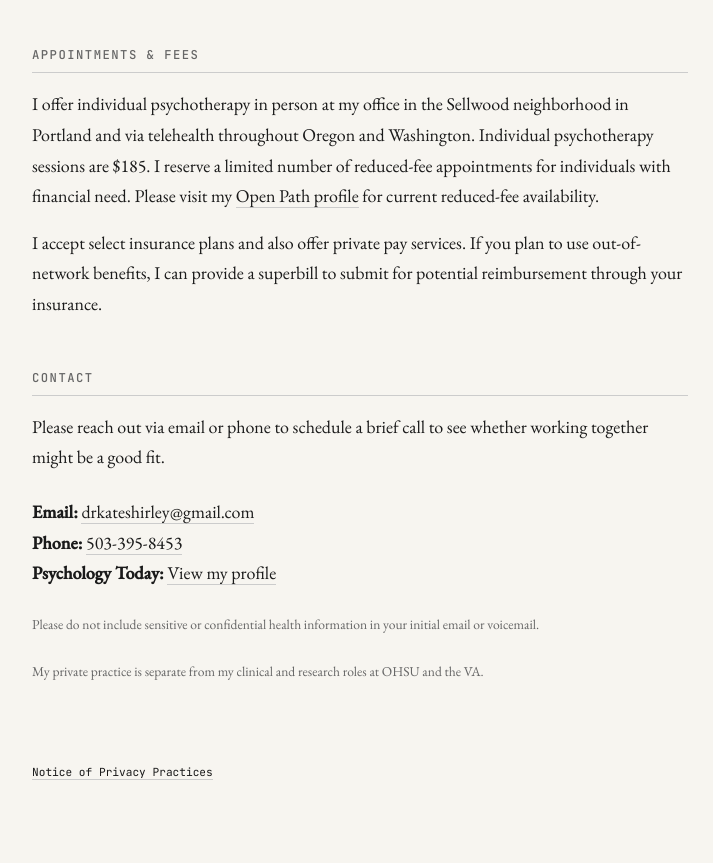
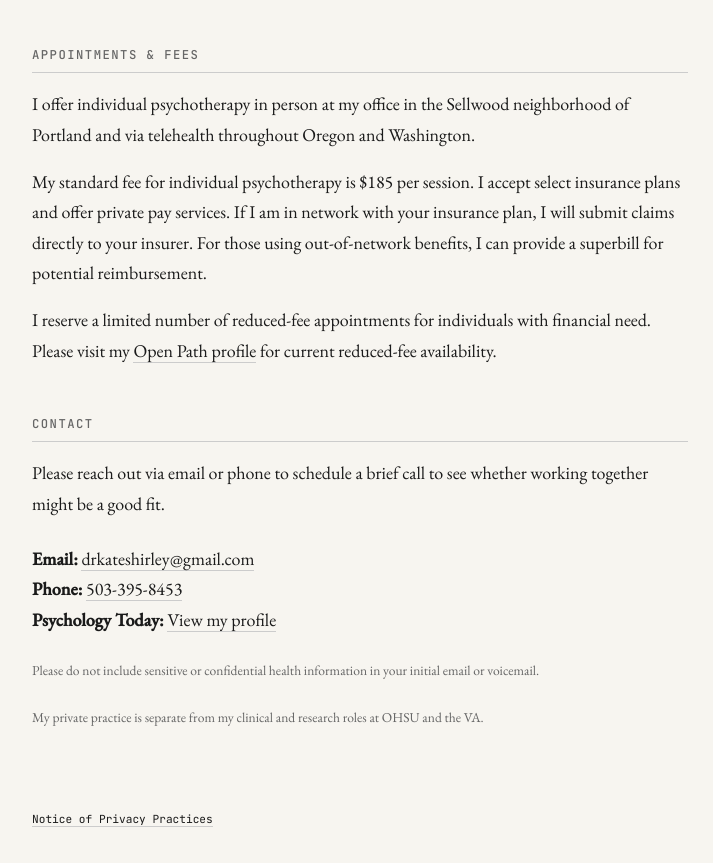
Before and after one commit to drkateshirley/drkateshirley.github.io, a plain HTML site: page clinical.html in a window 1280 px wide. Shown: the part 2258-3121 px from the top of the page, without its empty margins (280-993 px from the left). Drawn offline with nearby package versions, Linux system fonts and the light colour scheme.

Commit message:
Update clinical.html

```diff
--- a/clinical.html
+++ b/clinical.html
@@ -379,18 +379,26 @@
     <section>
       <h2>Appointments &amp; Fees</h2>
 
-      <p>
-        I offer individual psychotherapy in person at my office in
-        the Sellwood neighborhood in Portland and via telehealth throughout Oregon and Washington.
-        Individual psychotherapy sessions are $185. I reserve a limited number of reduced-fee appointments
-        for individuals with financial need. Please visit my <a href="https://openpathcollective.org/therapist/kate-shirley/" target="_blank" rel="noopener noreferrer">Open Path profile</a> for current reduced-fee availability.
-      </p>
+<p>
+  I offer individual psychotherapy in person at my office in the
+  Sellwood neighborhood of Portland and via telehealth throughout
+  Oregon and Washington.
+</p>
 
-      <p>
-I accept select insurance plans and also offer private pay services.
-        If you plan to use out-of-network benefits, I can provide a superbill to
-        submit for potential reimbursement through your insurance.
-      </p>
+<p>
+  My standard fee for individual psychotherapy is $185 per session.
+  I accept select insurance plans and offer private pay services.
+  If I am in network with your insurance plan, I will submit claims
+  directly to your insurer. For those using out-of-network benefits,
+  I can provide a superbill for potential reimbursement.
+</p>
+
+<p>
+  I reserve a limited number of reduced-fee appointments for
+  individuals with financial need. Please visit my
+  <a href="https://openpathcollective.org/therapist/kate-shirley/" target="_blank" rel="noopener noreferrer">Open Path profile</a>
+  for current reduced-fee availability.
+</p>
     </section>
 
     <section id="contact">
```
